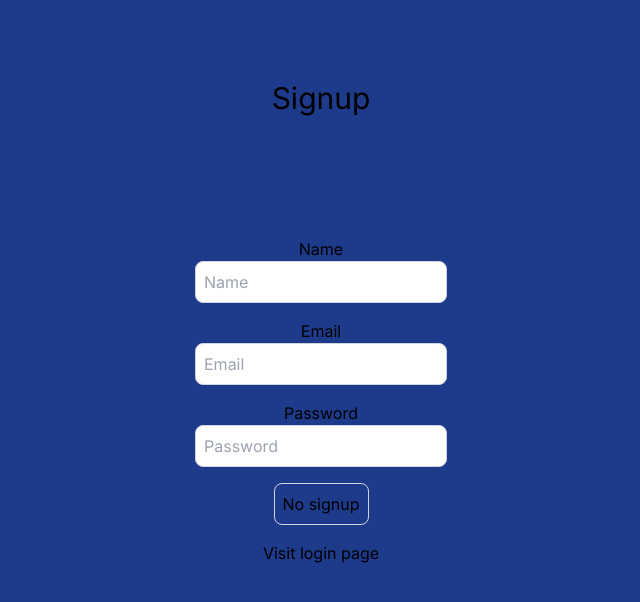
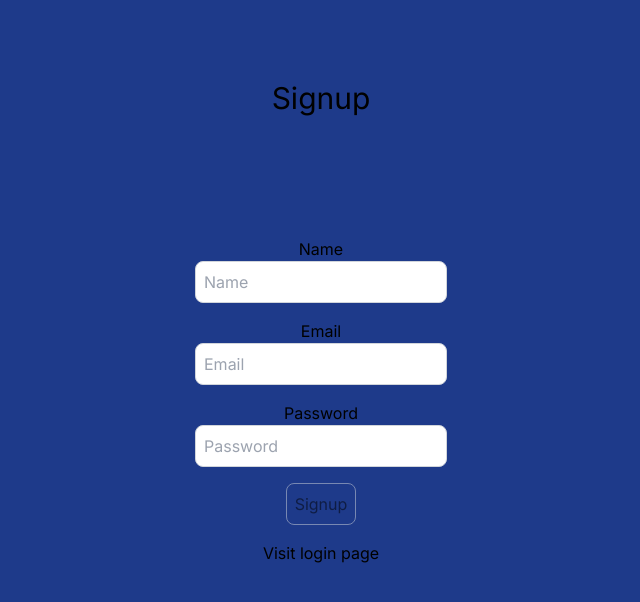
Before and after one commit to ChebbiMohamedLakhdher/myPFE, a Next.js app: page /Signup in a window 1280 px wide. Shown: the top 602 px of the page, without its empty margins (319-959 px from the left). Built offline with nearby package versions, Linux system fonts and the light colour scheme.

Commit message:
new files and folders

```diff
--- a/src/app/Signup/page.tsx
+++ b/src/app/Signup/page.tsx
@@ -5,18 +5,18 @@ import {useRouter} from "next/navigation";
 import axios from "axios";
 import { toast } from "react-hot-toast";
 
-
-
-
 export default function SignupPage() {
     const router = useRouter();
     const [user, setUser] = React.useState({
         email: "",
         password: "",
         name: "",
-    })
-    const [buttonDisabled, setButtonDisabled] = React.useState(false);
+    });
+    const [buttonDisabled, setButtonDisabled] = React.useState(true);
     const [loading, setLoading] = React.useState(false);
+
+    // Regular expression for email validation
+    const emailRegex = /^[^\s@]+@[^\s@]+\.[^\s@]+$/;
 
     const onSignup = async () => {
         try {
@@ -24,28 +24,26 @@ export default function SignupPage() {
             const response = await axios.post("/api/users/signup", user);
             console.log("Signup success", response.data);
             router.push("/login");
-
         } catch (error:any) {
             console.log("Signup failed", error.message);
-
             toast.error(error.message);
-        }finally {
+        } finally {
             setLoading(false);
         }
-    }
+    };
 
     useEffect(() => {
-        if(user.email.length > 0 && user.password.length > 0 && user.name.length > 0) {
+        // Check if all fields are filled and email is valid
+        if (user.name.length > 0 && user.password.length > 0 && emailRegex.test(user.email)) {
             setButtonDisabled(false);
         } else {
             setButtonDisabled(true);
         }
     }, [user]);
 
-
     return (
-    <div className=" static bg-blue-900 flex flex-col items-center justify-center min-h-screen py-2">
-        <h1 className=" absolute top-20 text-3xl" >Signup</h1>
+        <div className="static bg-blue-900 flex flex-col items-center justify-center min-h-screen py-2">
+            <h1 className="absolute top-20 text-3xl">Signup</h1>
             <hr />
             <label htmlFor="name">Name</label>
             <input
@@ -53,7 +51,7 @@ export default function SignupPage() {
                 id="name"
                 type="text"
                 value={user.name}
-            onChange={(e) => setUser({...user, name: e.target.value})}
+                onChange={(e) => setUser({ ...user, name: e.target.value })}
                 placeholder="Name"
             />
             <label htmlFor="email">Email</label>
@@ -62,7 +60,7 @@ export default function SignupPage() {
                 id="email"
                 type="text"
                 value={user.email}
-            onChange={(e) => setUser({...user, email: e.target.value})}
+                onChange={(e) => setUser({ ...user, email: e.target.value })}
                 placeholder="Email"
             />
             <label htmlFor="password">Password</label>
@@ -71,14 +69,17 @@ export default function SignupPage() {
                 id="password"
                 type="password"
                 value={user.password}
-            onChange={(e) => setUser({...user, password: e.target.value})}
+                onChange={(e) => setUser({ ...user, password: e.target.value })}
                 placeholder="Password"
             />
             <button
                 onClick={onSignup}
-            className="p-2 border border-gray-300 rounded-lg mb-4 focus:outline-none focus:border-gray-600">{buttonDisabled ? "No signup" : "Signup"}</button>
+                className={`p-2 border border-gray-300 rounded-lg mb-4 focus:outline-none focus:border-gray-600 ${buttonDisabled ? 'cursor-not-allowed opacity-50' : ''}`}
+                disabled={buttonDisabled}
+            >
+                {loading ? "Signing up..." : "Signup"}
+            </button>
             <Link href="/login">Visit login page</Link>
         </div>
-    )
-
+    );
 }
```
Lines whose indentation alone changed are shown as unchanged.
